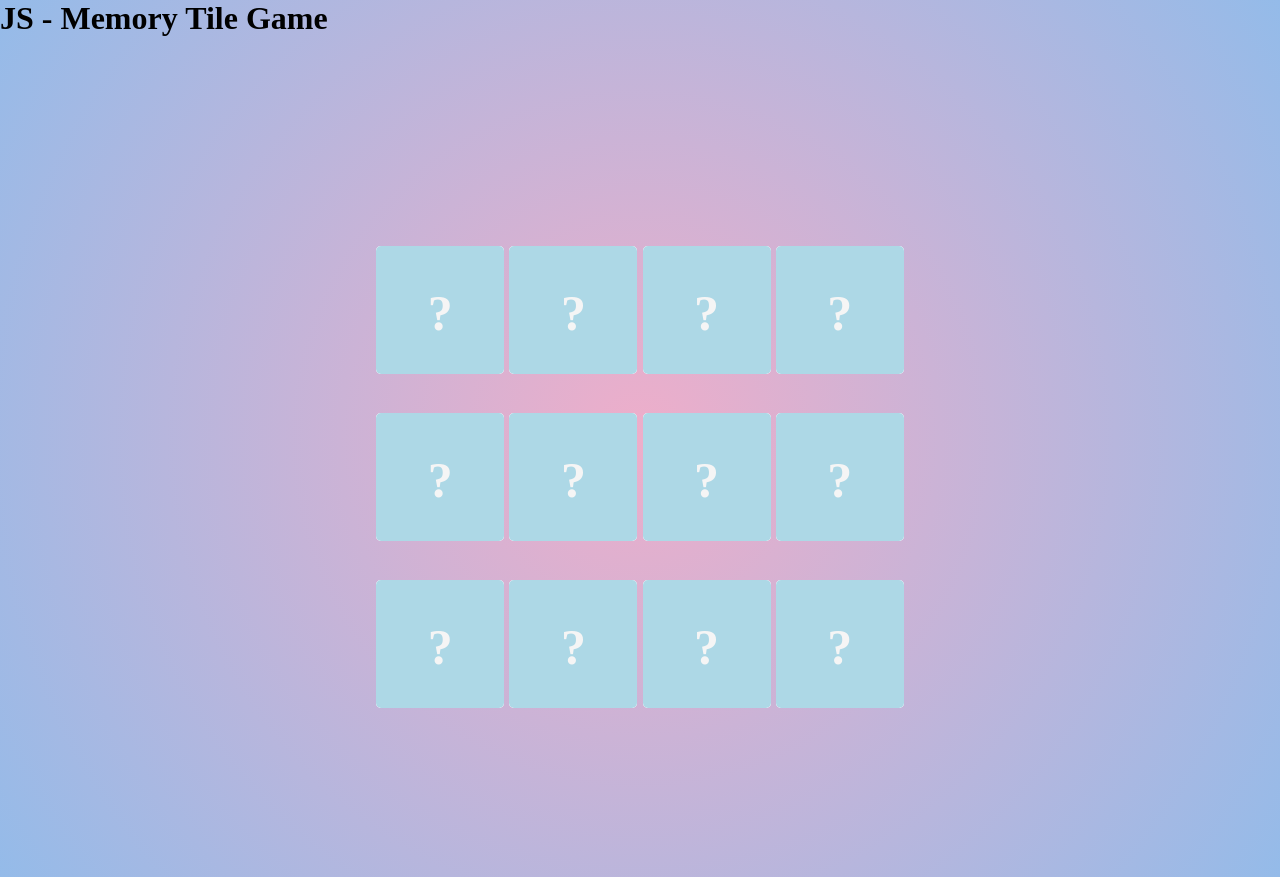
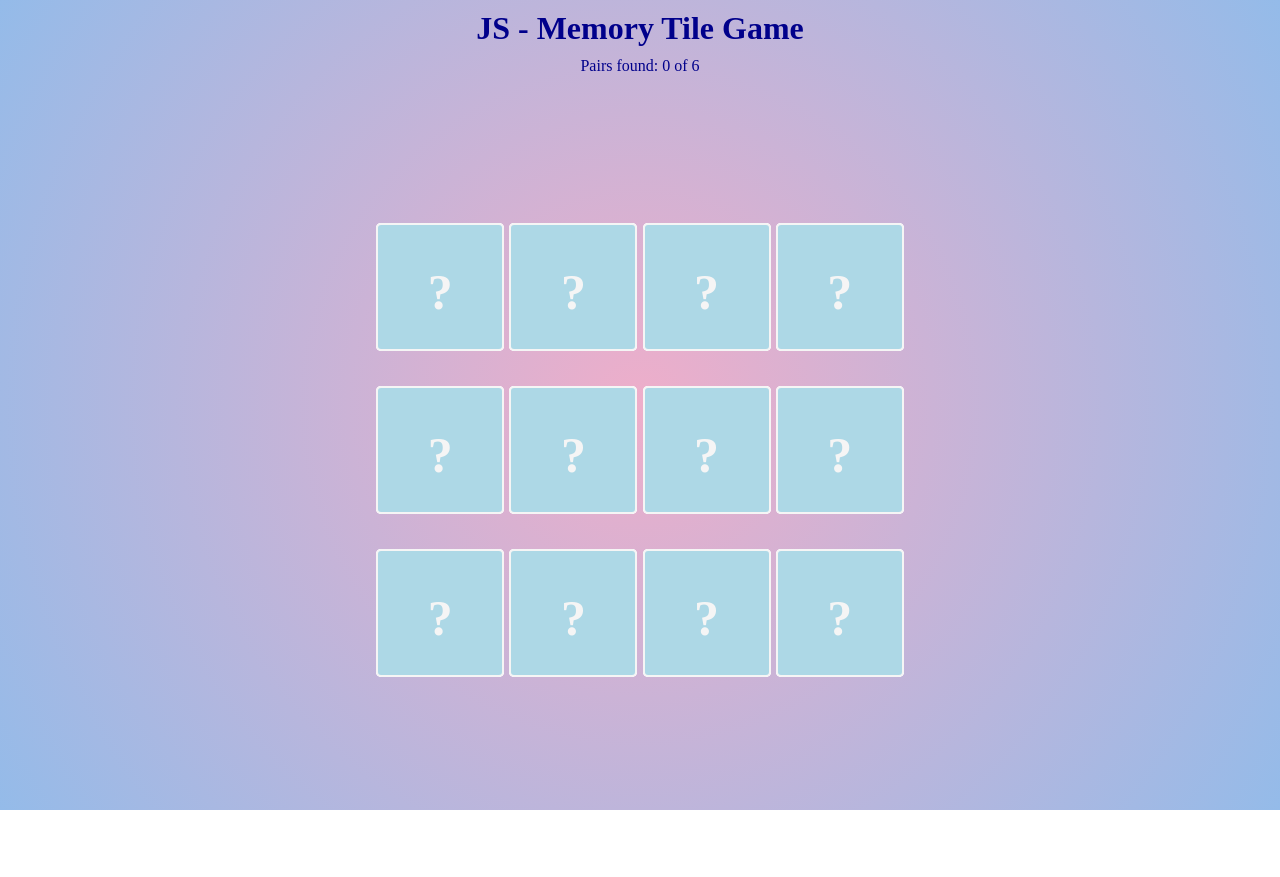
Before and after one commit to athomson1711/js-memory-game, a plain HTML site: page index.html in a window 1280 px wide. After the commit the page ends 810 px from the top, so only its background shows below. Drawn offline with Linux system fonts and the light colour scheme.

Commit message:
header styling updated and counter added

```diff
--- a/index.html
+++ b/index.html
@@ -10,10 +10,14 @@
 </head>
 
 <body>
-    <div ><h1>JS - Memory Tile Game</h1></div>
-    <div class="header-btns">
-        <!-- <button class="new-game-btn" >New Game</button> -->
+    <div class = "header">
+        <h1>JS - Memory Tile Game</h1>
+        <!-- <p>Click on the cards to find the matching pairs</p> -->
+        <p class="matched-cards-total"></p>
     </div>
+    <!-- <div class="header-btns">
+        <button class="new-game-btn" >New Game</button>
+    </div> -->
     <div class="play-area">
         <div class="card-container"></div>
     </div>
--- a/script.js
+++ b/script.js
@@ -1,5 +1,6 @@
 const newGameBtn = document.querySelector(".new-game-btn");
 const cardContainer = document.querySelector(".card-container")
+
 
 // Card Number Array
 let cardNumbers = [1,2,3,4,5,1,2,3,4,5]
@@ -19,57 +20,41 @@ let fruitCards = [
 ]
 
 // ---------VARIABLES---------
-// let firstGuess = 0
-// let secondGuess = 0
-// let counter = 0
-// const showCard = true
 let matchedCards  = 0
 // ---------FUNCTIONS---------
 
 // Randomise cardNumber Array elements
 const shuffleCards = () => {
-    // how to "duplicate" array?
-    // .conact?
-    // const shuffledCardsArr = cardNumbers;
     const shuffledCardsArr = fruitCards;
     shuffledCardsArr.sort(() => Math.random() -0.5)
-    // console.log(cards)
     return shuffledCardsArr
 }
 
 const generateCards = () =>{
     const cardItem = shuffleCards(fruitCards);
-    // console.log(cardItem)
     // Creates HTML elements for each Card in the array
     cardItem.forEach(value => {
         // create a div for the card, it's front face and it's back face
         const card = document.createElement("div")
         const cardFront = document.createElement("img")
         const cardBack = document.createElement("div")
-
         // assign the classes to the card, it's front face and it's back face
         card.classList = "card"
         cardFront.classList = "card-front"
         cardBack.classList = "card-back"
-
-        // Assign the value of the array element to the innter HTML of the card front div
-        // HOW WOULD IT ADD IMG OR value from object key?
+        // Assign the value of the array element to the  of the card front div
         cardFront.src = value.imgSrc
         cardBack.innerHTML = "?"
         card.setAttribute("name", value.name)
         // add the card to the cardContainer div in the HTML
         cardContainer.appendChild(card)
-
         // add the card front and back to the card div in the HTML
         card.appendChild(cardFront)
         card.appendChild(cardBack)
-
         // add an event listener to the card which when clicked:
         card.addEventListener("click", (event) =>{
-
             // add class of toggle-card to rotate the card using css class
             card.classList.toggle("toggle-card")
-
             // runs the checkMatch Function
             checkIfMatchFound(event);
         })
@@ -78,26 +63,21 @@ const generateCards = () =>{
 
 // Check if the cards match
 const checkIfMatchFound = (event) => {
-
     // assign the card that was clicked on to the variable flippedCard
     const flippedCard = event.target;
     // add a class of "flipped" to the flipped card
     flippedCard.classList.add("flipped")
     // update the DOM to find the cards with a class of flipped
     const flippedCards = document.querySelectorAll(".flipped");
-
-    // console.log(flippedCard)
-    // console.log(flippedCards)
-
     // If two cards have been flipped:
     if (flippedCards.length === 2){
         // NEED TO DEACTIVATE POINTER EVENTS SO CAN"T CLICK ON OTHER CARDS UNTIL NON-MATCHED PAIR RESET
         // CHeck to see if either of the two flipped cards values match
-
         if (flippedCards[0].getAttribute("name") === flippedCards[1].getAttribute("name")) {
             // console.log("correct!")
             // If they match update the number of matched cards,
             matchedCards++
+            pairsFoundCountermatchedCardsTotal(matchedCards)
             // remove the .flipped class and prevent the cards from being clicked on
             flippedCards.forEach(card =>{
                 card.classList.remove("flipped");
@@ -123,11 +103,18 @@ const checkIfMatchFound = (event) => {
     }
 
 }
+const pairsFoundCountermatchedCardsTotal = (counter) => {
+    matchedCards = counter
+    const matchedCardsTotal = document.querySelector(".matched-cards-total")
+    return matchedCardsTotal.innerHTML = `Pairs found: ${matchedCards} of ${fruitCards.length/2}`;
+}
+
 // Run generate cards when page loads
 generateCards()
+pairsFoundCountermatchedCardsTotal(matchedCards)
 
 const win = () => {
-    alert("YOU WON!")
+    alert("Well Done! Play again?")
     resetGame()
 }
 
--- a/styles.css
+++ b/styles.css
@@ -10,10 +10,9 @@ body {
   background: radial-gradient(circle, #eeaeca 0%, #94bbe9 100%);
 }
 
-header {
-  display: -webkit-box;
-  display: -ms-flexbox;
-  display: flex;
+.header {
+  margin: auto;
+  text-align: center;
   -webkit-box-align: center;
       -ms-flex-align: center;
           align-items: center;
@@ -24,6 +23,14 @@ header {
   width: 100%;
   background-color: transparent;
   color: darkblue;
+}
+
+.header h1 {
+  margin: 10px;
+}
+
+.header p {
+  margin: 10px;
 }
 
 .header-btns {
@@ -52,7 +59,7 @@ header {
   -webkit-box-pack: center;
       -ms-flex-pack: center;
           justify-content: center;
-  height: 100vh;
+  height: 90vh;
   width: 100%;
 }
 
@@ -113,6 +120,7 @@ header {
 }
 
 .card-back {
+  border: 2px solid whitesmoke;
   background-color: lightblue;
   font-size: 50px;
   padding: 30% 0 30%;
```
Also changed, not shown: 1 other file.
